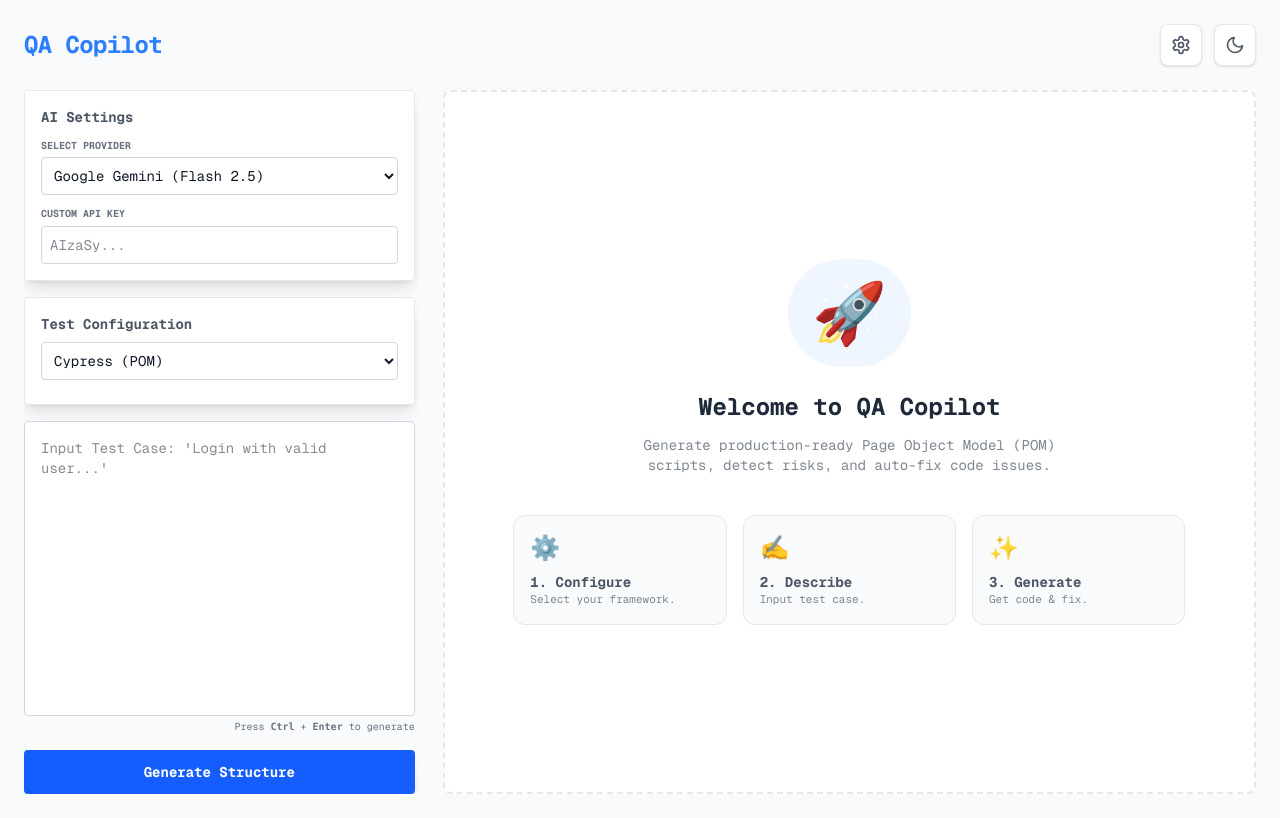
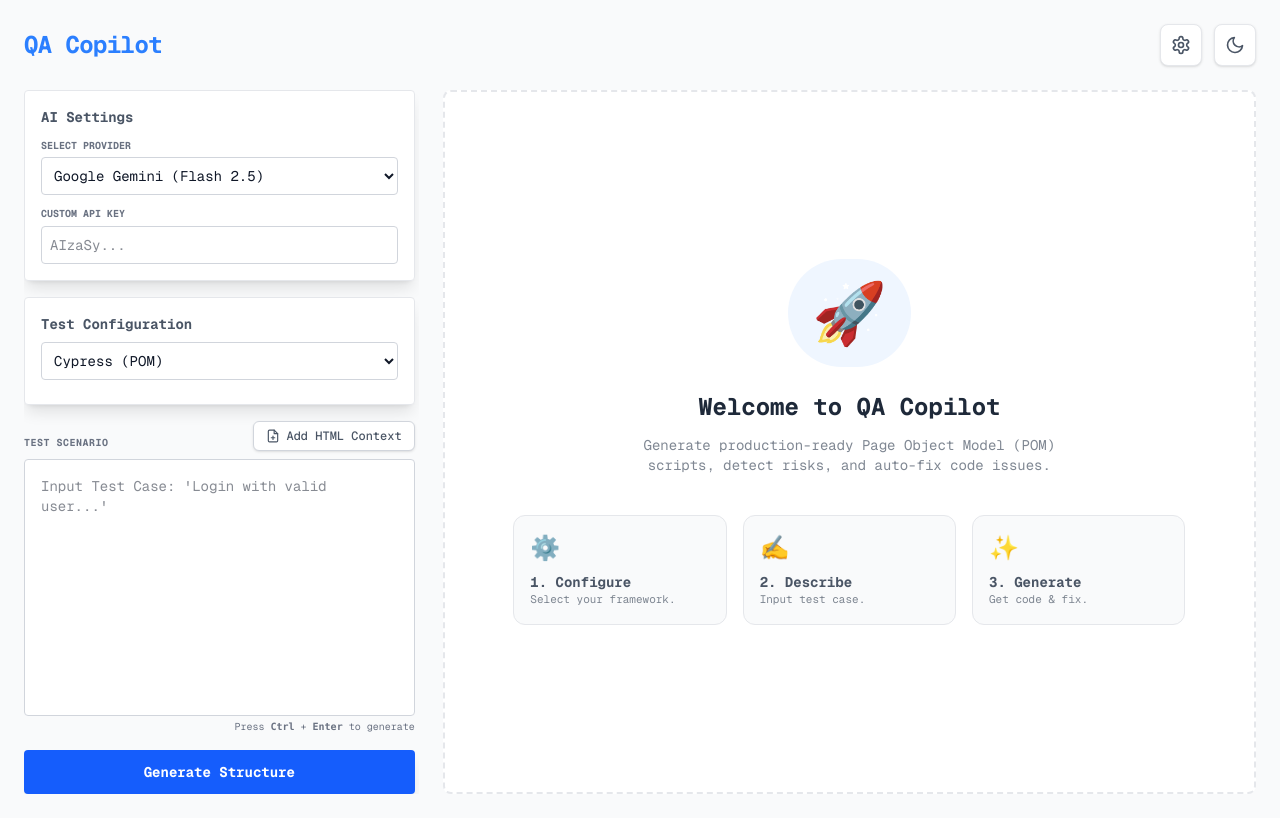
Before and after one commit to archndrx/qa-ai-test-gen, a Next.js app: page / in a window 1280 px wide. Built offline with nearby package versions, Linux system fonts and the light colour scheme.

Commit message:
feat - add smart context html

```diff
--- a/app/api/generate/route.js
+++ b/app/api/generate/route.js
@@ -36,10 +36,25 @@
       fileName,
       userApiKey,
       preferences,
+      htmlContext,
     } = body;
 
+    let htmlInstruction = "";
+    if (htmlContext && htmlContext.trim().length > 0) {
+      htmlInstruction = `
+        <smart_context>
+          The user has provided the ACTUAL HTML STRUCTURE of the page.
+          You MUST use the selectors (IDs, Classes, Names) found in this HTML.
+          Do NOT guess selectors if they are present here.
+
+          [HTML SNIPPET START]
+          ${htmlContext}
+          [HTML SNIPPET END]
+        </smart_context>
+        `;
+    }
+
     let styleGuideInstruction = "";
-
     if (preferences) {
       styleGuideInstruction = `
         <coding_style_rules>
@@ -100,6 +115,7 @@
       Task: Generate a robust Page Object Model (POM) test structure.
 
       ${styleGuideInstruction}
+      ${htmlInstruction}
 
       CRITICAL INSTRUCTIONS:
       1. Follow the "STRICT FILE STRUCTURE" below exactly.
--- a/app/components/inputs/ControlPanel.tsx
+++ b/app/components/inputs/ControlPanel.tsx
@@ -15,11 +15,15 @@
   handleGenerate: () => void;
   loading: boolean;
   resultData: ResultData | null;
+  htmlContext: string;
+  setHtmlContext: (v: string) => void;
+  openSmartContext: () => void;
 }
 
 export const ControlPanel: React.FC<ControlPanelProps> = ({
   isDarkMode, provider, setProvider, userApiKey, setUserApiKey,
-  framework, setFramework, input, setInput, handleGenerate, loading, resultData
+  framework, setFramework, input, setInput, handleGenerate, loading, resultData,
+  htmlContext, openSmartContext
 }) => {
   const theme = getTheme(isDarkMode);
 
@@ -53,6 +57,39 @@
 
       {/* INPUT */}
       <div className="flex flex-col flex-1 min-h-[200px]">
+        <div className="flex justify-between items-end mb-2">
+            <span className={`text-[10px] uppercase font-bold tracking-wider ${theme.subtext}`}>
+              Test Scenario
+            </span>
+
+            <button
+                onClick={openSmartContext}
+                className={`text-xs flex items-center gap-1.5 px-3 py-1.5 rounded-md border transition-all duration-200 font-medium ${
+                    htmlContext
+                    ?
+                      isDarkMode
+                        ? "bg-green-900/30 text-green-400 border-green-800 hover:bg-green-900/50"
+                        : "bg-green-50 text-green-700 border-green-200 shadow-sm hover:bg-green-100"
+                    :
+                      isDarkMode
+                        ? "bg-gray-800 text-gray-400 border-gray-700 hover:bg-gray-700 hover:text-gray-200"
+                        : "bg-white text-gray-600 border-gray-300 shadow-sm hover:bg-gray-50 hover:text-gray-900 hover:border-gray-400"
+                }`}
+            >
+                {htmlContext ? (
+                    <>
+                        <svg xmlns="http://www.w3.org/2000/svg" width="14" height="14" viewBox="0 0 24 24" fill="none" stroke="currentColor" strokeWidth="2" strokeLinecap="round" strokeLinejoin="round"><polyline points="20 6 9 17 4 12"></polyline></svg>
+                        <span>Context Active</span>
+                    </>
+                ) : (
+                    <>
+                        <svg xmlns="http://www.w3.org/2000/svg" width="14" height="14" viewBox="0 0 24 24" fill="none" stroke="currentColor" strokeWidth="2" strokeLinecap="round" strokeLinejoin="round"><path d="M14 2H6a2 2 0 0 0-2 2v16a2 2 0 0 0 2 2h12a2 2 0 0 0 2-2V8z"></path><polyline points="14 2 14 8 20 8"></polyline><line x1="12" y1="18" x2="12" y2="12"></line><line x1="9" y1="15" x2="15" y2="15"></line></svg>
+                        <span>Add HTML Context</span>
+                    </>
+                )}
+            </button>
+        </div>
+
         <textarea
           className={`p-4 rounded border outline-none resize-none flex-1 ${theme.input}`}
           placeholder="Input Test Case: 'Login with valid user...'"
@@ -60,7 +97,6 @@
           onChange={(e) => setInput(e.target.value)}
           onKeyDown={(e) => { if (e.key === "Enter" && (e.ctrlKey || e.metaKey)) { e.preventDefault(); if (!loading) handleGenerate(); } }}
         />
-        {/* Helper Text */}
         <div className={`text-[10px] text-right mt-1 flex justify-end gap-1 items-center ${isDarkMode ? "text-gray-400" : "text-gray-500"}`}>
            <span>Press <kbd className="font-bold">Ctrl</kbd> + <kbd className="font-bold">Enter</kbd> to generate</span>
         </div>
--- a/app/components/modals/SettingsModal.tsx
+++ b/app/components/modals/SettingsModal.tsx
@@ -21,7 +21,6 @@
   const handleChange = (key: keyof UserPreferences, value: string) => {
     const newPrefs = { ...preferences, [key]: value };
     setPreferences(newPrefs);
-    // Simpan ke localStorage agar persisten
     localStorage.setItem('qa_copilot_prefs', JSON.stringify(newPrefs));
   };
 
--- /dev/null
+++ b/app/components/modals/SmartContextModal.tsx
@@ -0,0 +1,73 @@
+import React from 'react';
+
+interface SmartContextModalProps {
+  isOpen: boolean;
+  onClose: () => void;
+  htmlContext: string;
+  setHtmlContext: (v: string) => void;
+  isDarkMode: boolean;
+}
+
+export const SmartContextModal: React.FC<SmartContextModalProps> = ({
+  isOpen,
+  onClose,
+  htmlContext,
+  setHtmlContext,
+  isDarkMode,
+}) => {
+  if (!isOpen) return null;
+
+  const theme = {
+    bg: isDarkMode ? "bg-[#0d1117] border-gray-700 text-white" : "bg-white border-gray-200 text-gray-800",
+    header: isDarkMode ? "border-gray-700 bg-[#161b22]" : "border-gray-100 bg-gray-50",
+    input: isDarkMode ? "bg-gray-900 border-gray-600 text-white" : "bg-white border-gray-300 text-gray-900",
+    subtext: isDarkMode ? "text-gray-400" : "text-gray-500",
+  };
+
+  return (
+    <div className="fixed inset-0 z-50 flex items-center justify-center bg-black/60 backdrop-blur-sm p-4 animate-fade-in">
+      <div className={`w-full max-w-2xl rounded-xl shadow-2xl border overflow-hidden flex flex-col max-h-[90vh] ${theme.bg}`}>
+
+        {/* Header */}
+        <div className={`p-4 border-b flex justify-between items-center ${theme.header}`}>
+          <div>
+            <h3 className="font-bold text-lg flex items-center gap-2">
+              Smart Context (HTML)
+            </h3>
+            <p className={`text-xs mt-1 ${theme.subtext}`}>
+              Paste the HTML/DOM structure here. AI will use specific IDs/Classes from this code.
+            </p>
+          </div>
+          <button onClick={onClose} className="text-2xl opacity-50 hover:opacity-100">&times;</button>
+        </div>
+
+        {/* Body */}
+        <div className="p-4 flex-1 flex flex-col">
+          <textarea
+            value={htmlContext}
+            onChange={(e) => setHtmlContext(e.target.value)}
+            placeholder='Example: <form id="login-form"><input name="user" ... /></form>'
+            className={`w-full flex-1 p-4 rounded border outline-none font-mono text-xs resize-none ${theme.input}`}
+            style={{ minHeight: "300px" }}
+          />
+        </div>
+
+        {/* Footer */}
+        <div className={`p-4 border-t flex justify-between items-center ${theme.header}`}>
+          <button
+            onClick={() => setHtmlContext("")}
+            className="text-xs text-red-500 hover:underline"
+          >
+            Clear Context
+          </button>
+          <button
+            onClick={onClose}
+            className="px-6 py-2 rounded bg-blue-600 hover:bg-blue-500 text-white text-sm font-bold shadow-lg transition"
+          >
+            Save & Close
+          </button>
+        </div>
+      </div>
+    </div>
+  );
+};
--- a/app/hooks/useQAapp.ts
+++ b/app/hooks/useQAapp.ts
@@ -17,6 +17,9 @@
 
   const [fixingId, setFixingId] = useState<number | null>(null);
   const [isDarkMode, setIsDarkMode] = useState(false);
+
+  const [htmlContext, setHtmlContext] = useState("");
+  const [showSmartContextModal, setShowSmartContextModal] = useState(false);
 
   // Toast State
   const [toast, setToast] = useState<{ msg: string; type: "success" | "error" } | null>(null);
@@ -65,7 +68,7 @@
       const res = await fetch("/api/generate", {
         method: "POST",
         headers: { "Content-Type": "application/json" },
-        body: JSON.stringify({ testCase: input, framework, provider, userApiKey, preferences }),
+        body: JSON.stringify({ testCase: input, framework, provider, userApiKey, preferences, htmlContext }),
       });
 
       const data = await res.json();
@@ -182,6 +185,8 @@
     validLintItems,
     showSettings, setShowSettings,
     preferences, setPreferences,
+    htmlContext, setHtmlContext,
+    showSmartContextModal, setShowSmartContextModal,
 
     // Actions
     handleGenerate,
--- a/app/page.tsx
+++ b/app/page.tsx
@@ -10,6 +10,7 @@
 import { DiffModal } from "./components/feedback/DiffModal";
 import { Toast } from "./components/feedback/Toast";
 import { SettingsModal } from "./components/modals/SettingsModal";
+import { SmartContextModal } from "./components/modals/SmartContextModal";
 
 export default function Home() {
   const {
@@ -32,7 +33,9 @@
     updateActiveFileContent,
     showToast,
     showSettings, setShowSettings,
-    preferences, setPreferences
+    preferences, setPreferences,
+    htmlContext, setHtmlContext,
+    showSmartContextModal, setShowSmartContextModal,
   } = useQAapp();
 
   const theme = getTheme(isDarkMode);
@@ -61,6 +64,9 @@
             handleGenerate={handleGenerate}
             loading={loading}
             resultData={resultData}
+            htmlContext={htmlContext}
+            setHtmlContext={setHtmlContext}
+            openSmartContext={() => setShowSmartContextModal(true)}
           />
 
           {/* RIGHT: WORKSPACE / LOADING / EMPTY */}
@@ -98,6 +104,14 @@
         isDarkMode={isDarkMode}
       />
 
+      <SmartContextModal
+        isOpen={showSmartContextModal}
+        onClose={() => setShowSmartContextModal(false)}
+        htmlContext={htmlContext}
+        setHtmlContext={setHtmlContext}
+        isDarkMode={isDarkMode}
+      />
+
       {diffModal && diffModal.show && (
         <DiffModal
           isOpen={diffModal.show}
```
